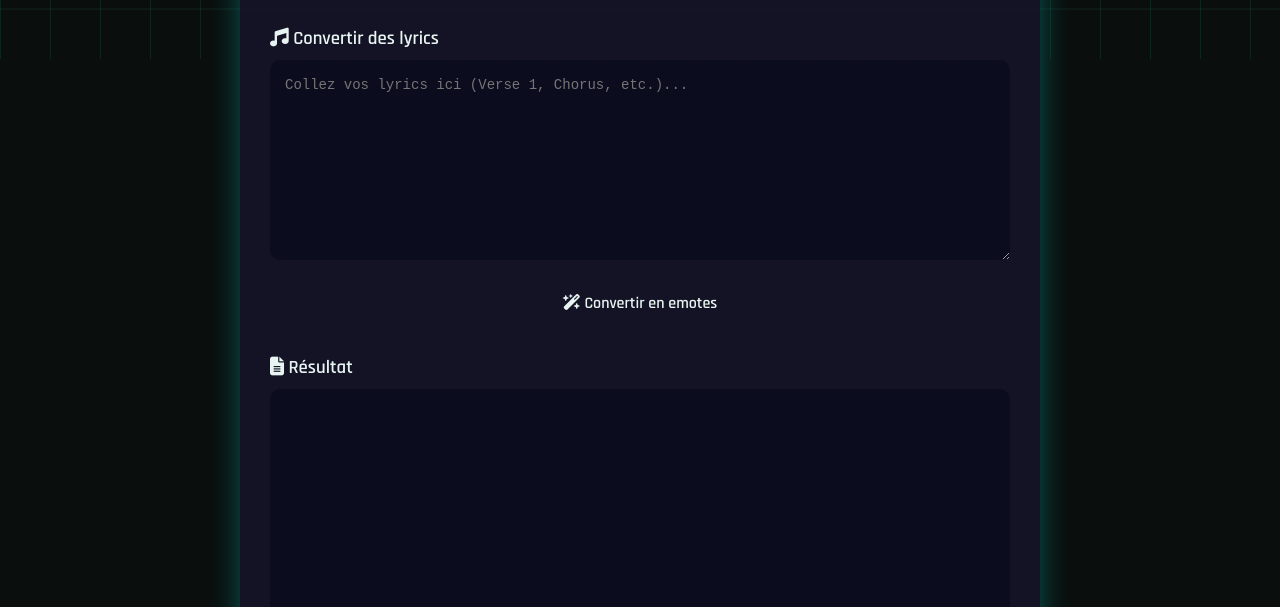
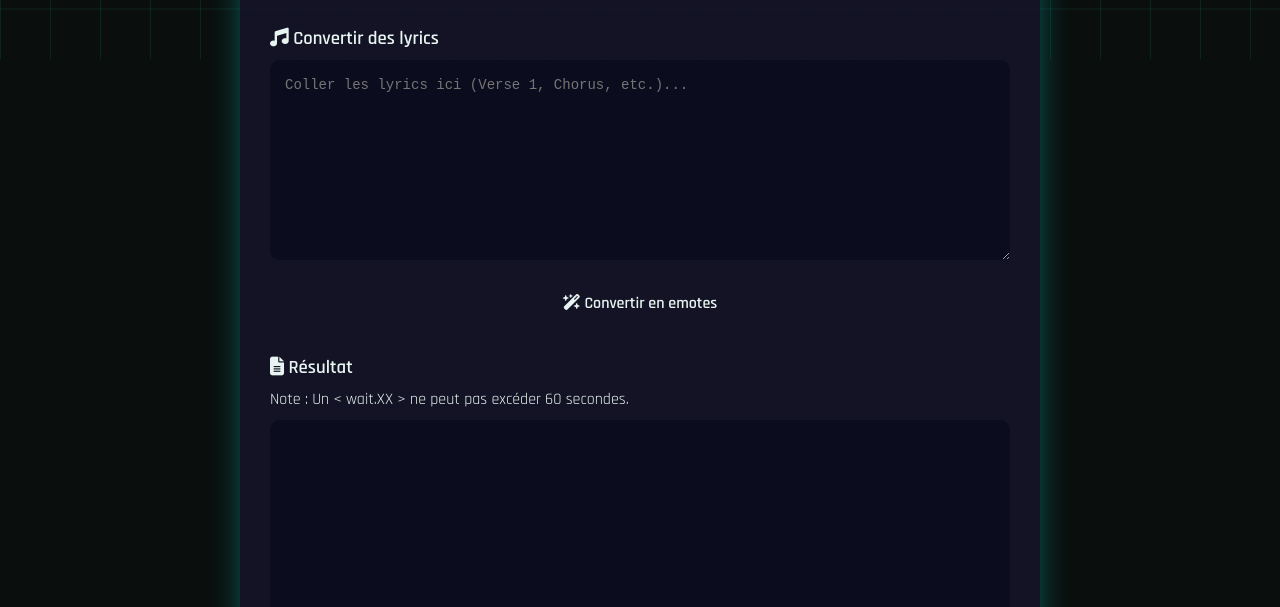
Before and after one commit to Obsidian-Chrome/funkmachine, a plain HTML site: page emote-creator.html in a window 1280 px wide. Shown: the part 754-1361 px from the top of the page. Drawn offline with Linux system fonts and the light colour scheme.

Commit message:
modif emote-creator

```diff
--- a/emote-creator.html
+++ b/emote-creator.html
@@ -247,7 +247,7 @@
                     id="lyricsInput"
                     class="emote-textarea"
                     style="min-height: 200px;"
-                    placeholder="Collez vos lyrics ici (Verse 1, Chorus, etc.)..."
+                    placeholder="Coller les lyrics ici (Verse 1, Chorus, etc.)..."
                 ></textarea>
                 <button class="emote-btn" id="convertBtn" style="margin-top: 15px; width: 100%;">
                     <i class="fa-solid fa-wand-magic-sparkles"></i> Convertir en emotes
@@ -258,6 +258,7 @@
                 <h3 style="font-family: 'Rajdhani', sans-serif; color: var(--neon-primary); margin-bottom: 10px;">
                     <i class="fa-solid fa-file-lines"></i> Résultat
                 </h3>
+                <p style="font-family: 'Rajdhani', sans-serif; color: var(--neon-primary); margin-bottom: 10px;">Note : Un < wait.XX > ne peut pas excéder 60 secondes.</p>
                 <textarea
                     id="emoteTextarea"
                     class="emote-textarea"
```
